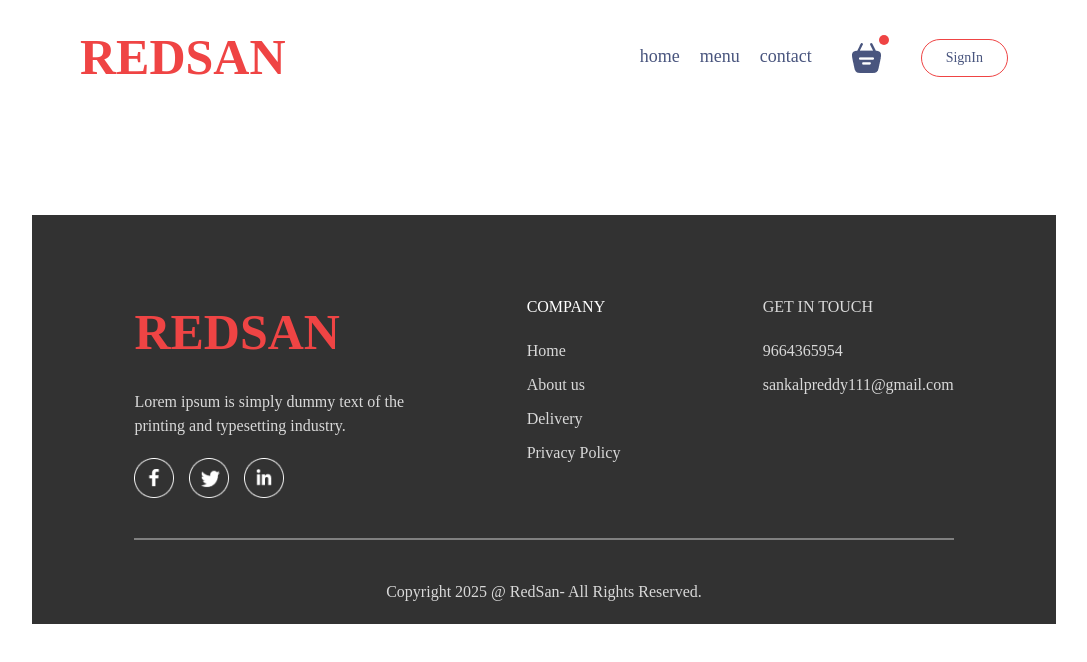
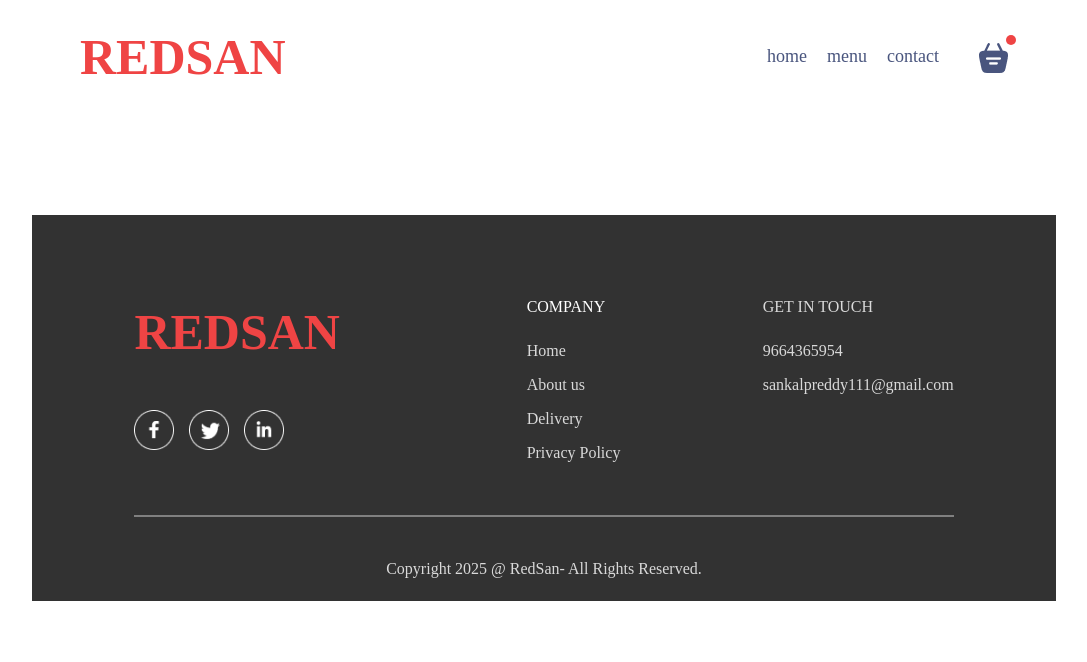
Before and after one commit to AjayRajNegi/RedSan.EC, a React (Create React App) app: page /order in a window 1280 px wide. Shown: the top 662 px of the page, without its empty margins (96-1183 px from the left). Built offline with nearby package versions, Linux system fonts and the light colour scheme.

Commit message:
Fixed some bugs.

```diff
--- a/src/App.js
+++ b/src/App.js
@@ -6,12 +6,14 @@ import Home from "./pages/Home/Home";
 import Cart from "./pages/Cart/Cart";
 import Footer from "./components/Footer/Footer";
 import LoginPopup from "./components/LoginPopup/LoginPopup";
+import ScrollToTop from "./components/ScrollToTop";
 function App() {
   const [showLogin, setShowLogin] = useState(false);
   return (
     <div className="relative mx-auto w-[90%] md:w-[80%]">
       {showLogin ? <LoginPopup setShowLogin={setShowLogin} /> : <></>}
       <div className="App">
+        <ScrollToTop />
         <Navbar setShowLogin={setShowLogin} />
         <Routes>
           <Route path="/" element={<Home />}></Route>
--- a/src/components/Footer/Footer.js
+++ b/src/components/Footer/Footer.js
@@ -10,10 +10,7 @@ const Footer = () => {
           <h1 className="text-[30px] md:text-[50px] font-extrabold text-red-500">
             REDSAN
           </h1>
-          <p>
-            Lorem ipsum is simply dummy text of the printing and typesetting
-            industry.
-          </p>
+          <p></p>
           <div className="footer-social-icons flex">
             <img src={assets.facebook_icon} />
             <img src={assets.twitter_icon} />
--- a/src/components/Header/Header.css
+++ b/src/components/Header/Header.css
@@ -3,6 +3,8 @@
   background: url("header_img.png") no-repeat;
   background-size: cover;
   position: relative;
+  border-radius: 50px;
+  overflow: hidden;
 }
 .header-contents {
   position: absolute;
@@ -19,6 +21,7 @@
   font-weight: 500;
   color: white;
   font-size: max(4.5vw, 22px);
+  line-height: 4.5vw;
 }
 .header-contents p {
   color: white;
--- a/src/components/Navbar/Navbar.js
+++ b/src/components/Navbar/Navbar.js
@@ -48,12 +48,12 @@ function Navbar({ setShowLogin }) {
             <div className="absolute top-[-8px] right-[-8px] w-[10px] h-[10px] bg-red-500 rounded-full"></div>
           </div>
 
-          <button
+          {/* <button
             onClick={() => setShowLogin(true)}
             className="bg-transparent text-[#49557e] border border-red-500 px-3 md:px-6 py-2 rounded-full cursor-pointer transition duration-300 hover:bg-[#fff4f2] text-sm"
           >
             SignIn
-          </button>
+          </button> */}
         </div>
       </div>
     </div>
--- /dev/null
+++ b/src/components/ScrollToTop.js
@@ -0,0 +1,13 @@
+import { useEffect } from "react";
+import { useLocation } from "react-router-dom";
+const ScrollToTop = () => {
+  // Extracts pathname property(key) from an object
+  const { pathname } = useLocation();
+
+  // Automatically scrolls to top whenever pathname changes
+  useEffect(() => {
+    window.scrollTo(0, 0);
+  }, [pathname]);
+};
+
+export default ScrollToTop;
```
